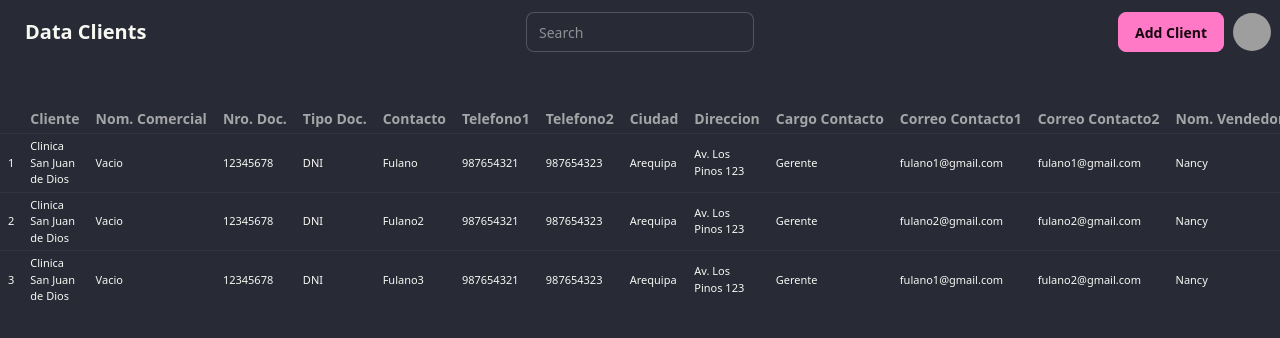
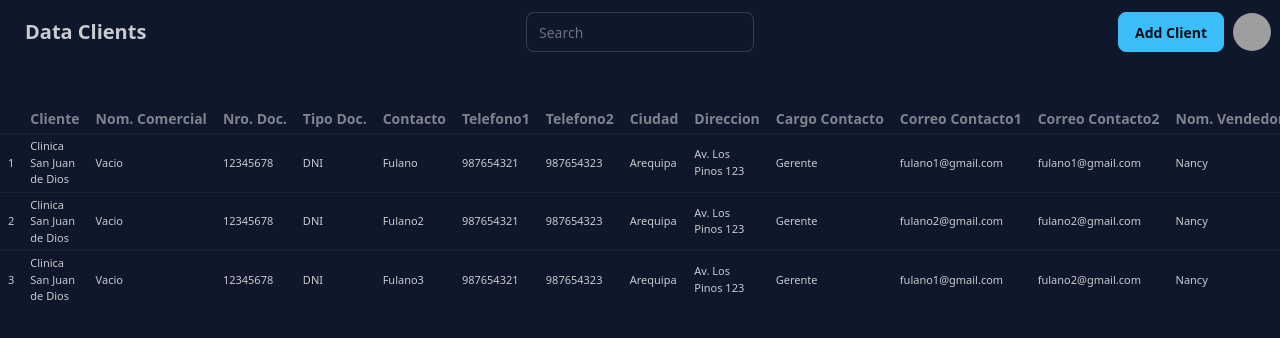
Before and after one commit to olger19/DataCRUDClients, a React (Vite) app in the folder clients-frontend/: page / in a window 1280 px wide. Shown: the top 338 px of the page. Built offline with nearby package versions, Linux system fonts and the light colour scheme; grey boxes are pictures that could not be loaded.

Commit message:
change theme night

```diff
--- a/clients-frontend/src/App.css
+++ b/clients-frontend/src/App.css
@@ -1,4 +1,4 @@
 @import "tailwindcss";
 @plugin "daisyui" {
-    themes: dracula --default;
+    themes: night --default;
 }
```
